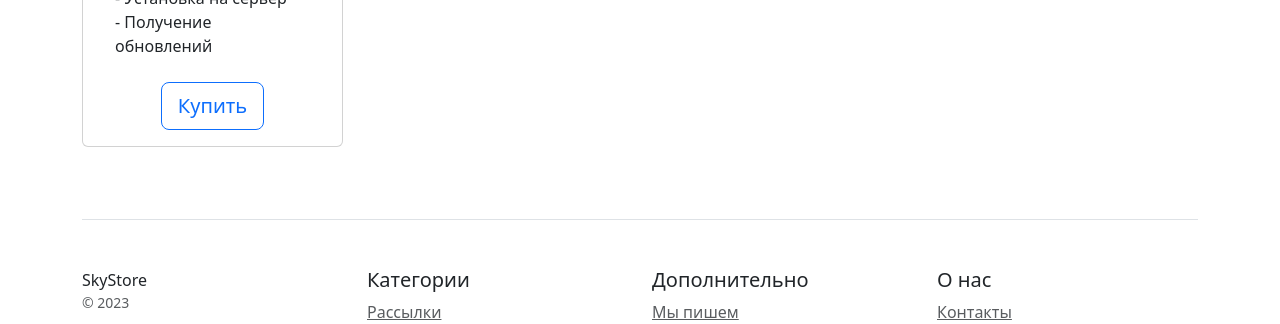
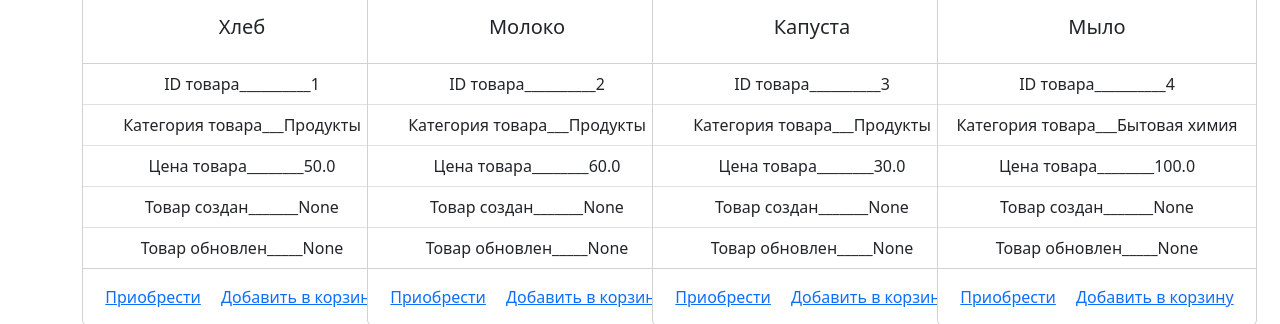
Before and after one commit to scroco158/just_el_shop, a Django app: page / in a window 1280 px wide. Shown: the part 526-850 px from the top of the page. Run offline with Django 4.2, Linux system fonts and the light colour scheme; data comes from the database, SQL or seed files in the repository.

Commit message:
step 3 DZ 19_2 текст home.html + добавил вывод всех товаров

```diff
--- a/catalog/templates/catalog/home.html
+++ b/catalog/templates/catalog/home.html
@@ -8,7 +8,7 @@
 </head>
 <body>
 <div class="d-flex flex-column flex-md-row align-items-center p-3 px-md-4 mb-3 bg-white border-bottom box-shadow">
-    <h5 class="my-0 mr-md-auto font-weight-normal">Skystore</h5>
+    <h5 class="my-0 mr-md-auto font-weight-normal">EL-SHOP</h5>
     <nav class="ms-5">
         <a class="p-2 btn btn-outline-primary" href="/">Каталог</a>
         <a class="p-2 btn btn-outline-primary" href="/contacts/">Контакты</a>
@@ -16,30 +16,42 @@
 </div>
 
 <div class="pricing-header px-3 py-3 pt-md-5 pb-md-4 mx-auto text-center">
-    <h1 class="display-4">Skystore</h1>
-    <p class="lead">Skystore - это отличный вариант хранения ваших плагинов и примеров кода, который вы бы хотели
-        продать</p>
+    <h1 class="display-4">EL-SHOP</h1>
+    <p class="lead">Все виды товаров</p>
 </div>
 
 <div class="container">
     <div class="row text-center">
+
+                        {% for object in objects_list%}
                         <div class="col-3">
-            <div class="card mb-4 box-shadow">
-                <div class="card-header">
-                    <h4 class="my-0 font-weight-normal">Удобный сервис рассылок</h4>
+                            <!-- карточка начало -->
+                            <div class="card" style="width: 20rem;">
+                              <img src="/media/{{object.picture}}" class="card-img-top border border-3 " alt="...">
+                              <div class="card-body">
+                                <h5 class="card-title">{{object.name}}</h5>
+                                <p class="card-text">{{object.description|truncatechars:100}}</p>
                               </div>
+                              <ul class="list-group list-group-flush">
+                                <li class="list-group-item">ID товара__________{{object.id}}</li>
+                                <li class="list-group-item">Категория товара___{{object.category}}</li>
+                                <li class="list-group-item">Цена товара________{{object.price}}</li>
+                                <li class="list-group-item">Товар создан_______{{object.created_at}}</li>
+                                <li class="list-group-item">Товар обновлен_____{{object.updated_at}}</li>
+                              </ul>
                               <div class="card-body">
-                    <h1 class="card-title pricing-card-title">$ 140</h1>
-                    <ul class="list-unstyled mt-3 mb-4 text-start m-3">
-                        <li>- Неограниченная лицензия</li>
-                        <li>- Поддержка</li>
-                        <li>- Установка на сервер</li>
-                        <li>- Получение обновлений</li>
-                    </ul>
-                    <button type="button" class="btn btn-lg btn-block btn-outline-primary">Купить</button>
+                                <a href="#" class="card-link">Приобрести</a>
+                                <a href="#" class="card-link">Добавить в корзину</a>
                               </div>
                           </div>
+                          <!-- карточка конец -->
                         </div>
+                        {% endfor %}
+
+
+
+
+
     </div>
 
     <footer class="pt-4 my-md-5 pt-md-5 border-top">
--- a/catalog/views.py
+++ b/catalog/views.py
@@ -4,7 +4,12 @@
 
 
 def home_cont(requests):
-    return render(requests,'catalog/home.html')
+
+    all_prod = Product.objects.all()
+    context = {
+        'objects_list': all_prod
+    }
+    return render(requests,'catalog/home.html', context)
 
 
 def contacts_cont(requests):
```
Lines whose indentation alone changed are shown as unchanged.
